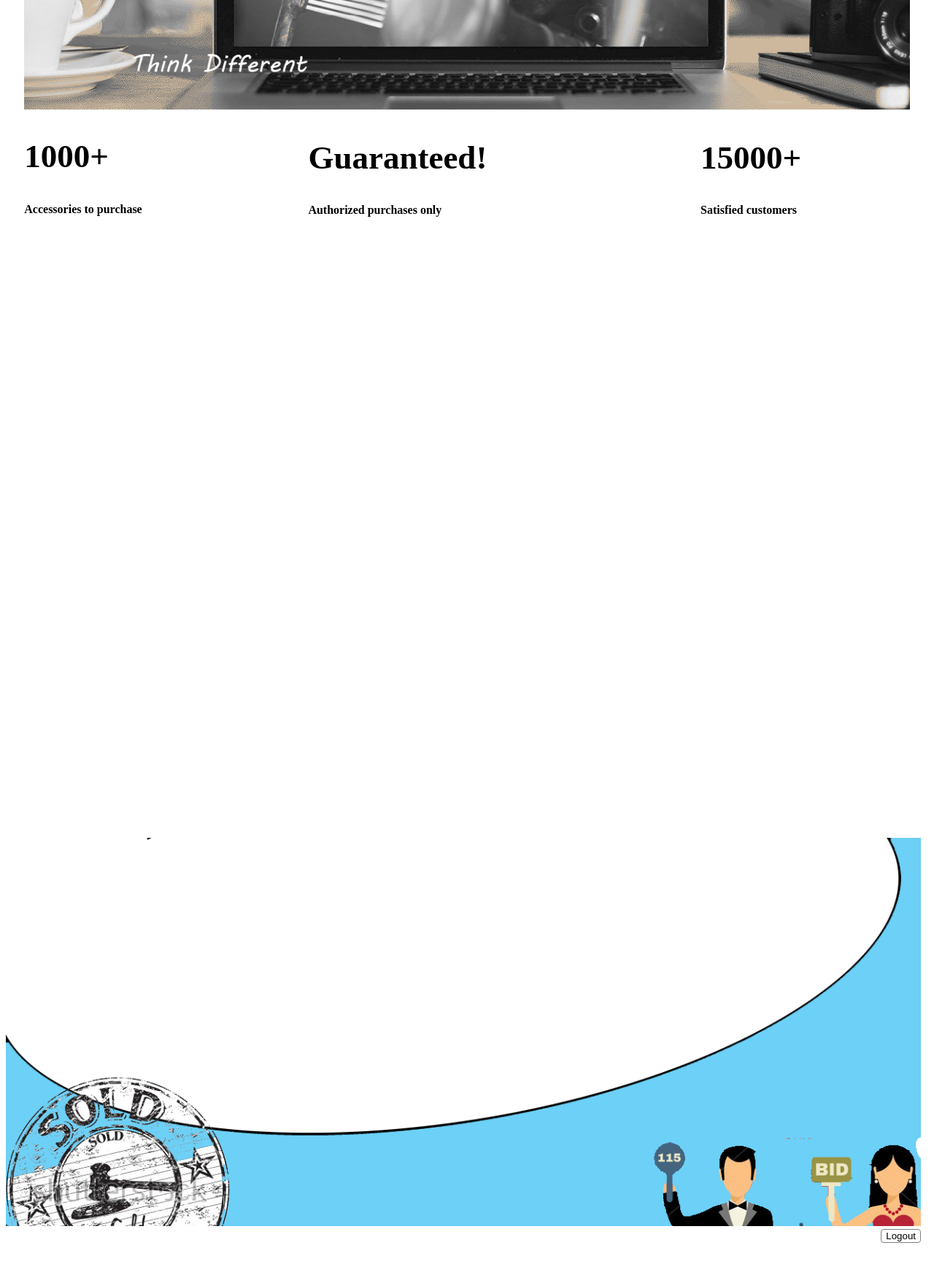
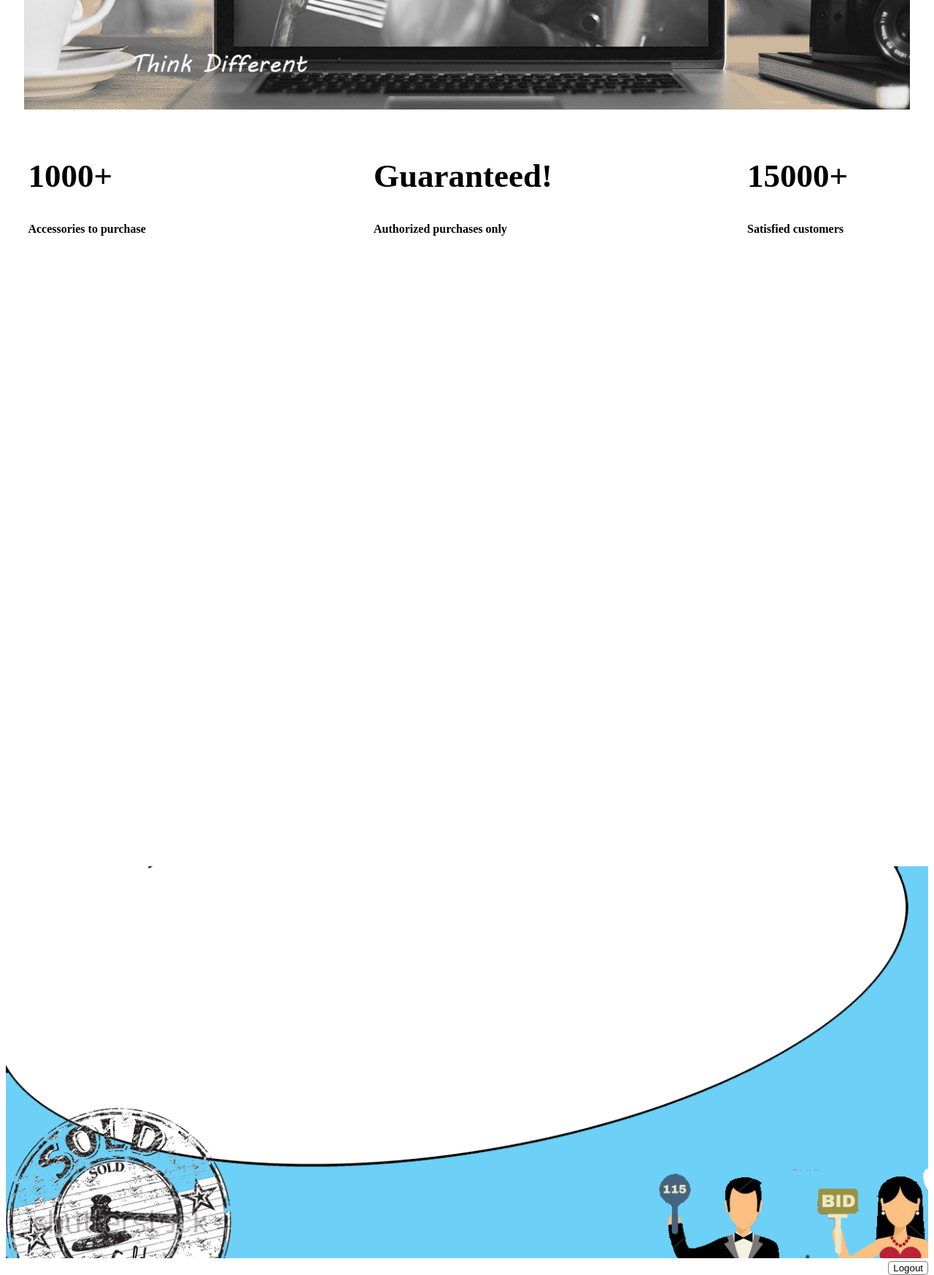
Before and after one commit to senseiHector/EasyBid-Repository, a PHP site: page /Advert.html in a window 1280 px wide. Shown: the part 510-2257 px from the top of the page at 73% size. Before the commit the page ends 2213 px from the top, so only its background shows below. Run offline with PHP 8.4, Linux system fonts and the light colour scheme.

Commit message:
footer done

```diff
--- a/Advert.html
+++ b/Advert.html
@@ -15,7 +15,7 @@
 	<div class="foo">
 		<img class="slide" width="100%" height="20%" src="marilyn Monroe.jpg">
 		<img class="slide" width="100%" height="20%" src="new.jpg">
-		<img class="slide" width="100%" height="20&" src="Ea$y.jpg">
+		<img class="slide" width="100%" height="20%" src="Ea$y.jpg">
 
 	<section class="info">
 		<h2>1000+</h2>
@@ -37,7 +37,7 @@
 	</div>
 
 	<div class="footer">
-		<img width="100%" height="500%" src="Ea$y.png">
+		<img width="100%" height="20%" src="Ea$y.png">
 		<button class="button">Logout</button>
 	</div>
 
--- a/style.css
+++ b/style.css
@@ -90,8 +90,11 @@
 }
 
 .info{
+	position: absolute;
 	font-size:30px;
-	left:100px;
+	padding-top: 35%;
+	left:3%;
+	top:30%;
 }
 
 .info h5{
@@ -100,9 +103,9 @@
 
 .info2{
 	position: absolute;
-	padding-top: 33%;
+	padding-top: 35%;
 	top:30%;
-	left: 33%;
+	left: 40%;
 	font-size:30px;
 }
 
@@ -112,9 +115,9 @@
 
 .info3{
 	position: absolute;
-	padding-top:33%;
+	padding-top:35%;
 	top:30%;
-	left: 75%;
+	left: 80%;
 	font-size:30px;
 }
 
@@ -128,7 +131,7 @@
 }
 
 .footer{
-	padding-right:10px;
-	padding-top:800px;
-	top: 420px;
+	/*padding-right:4%;*/
+	padding-top:80%;
+
 }
```
